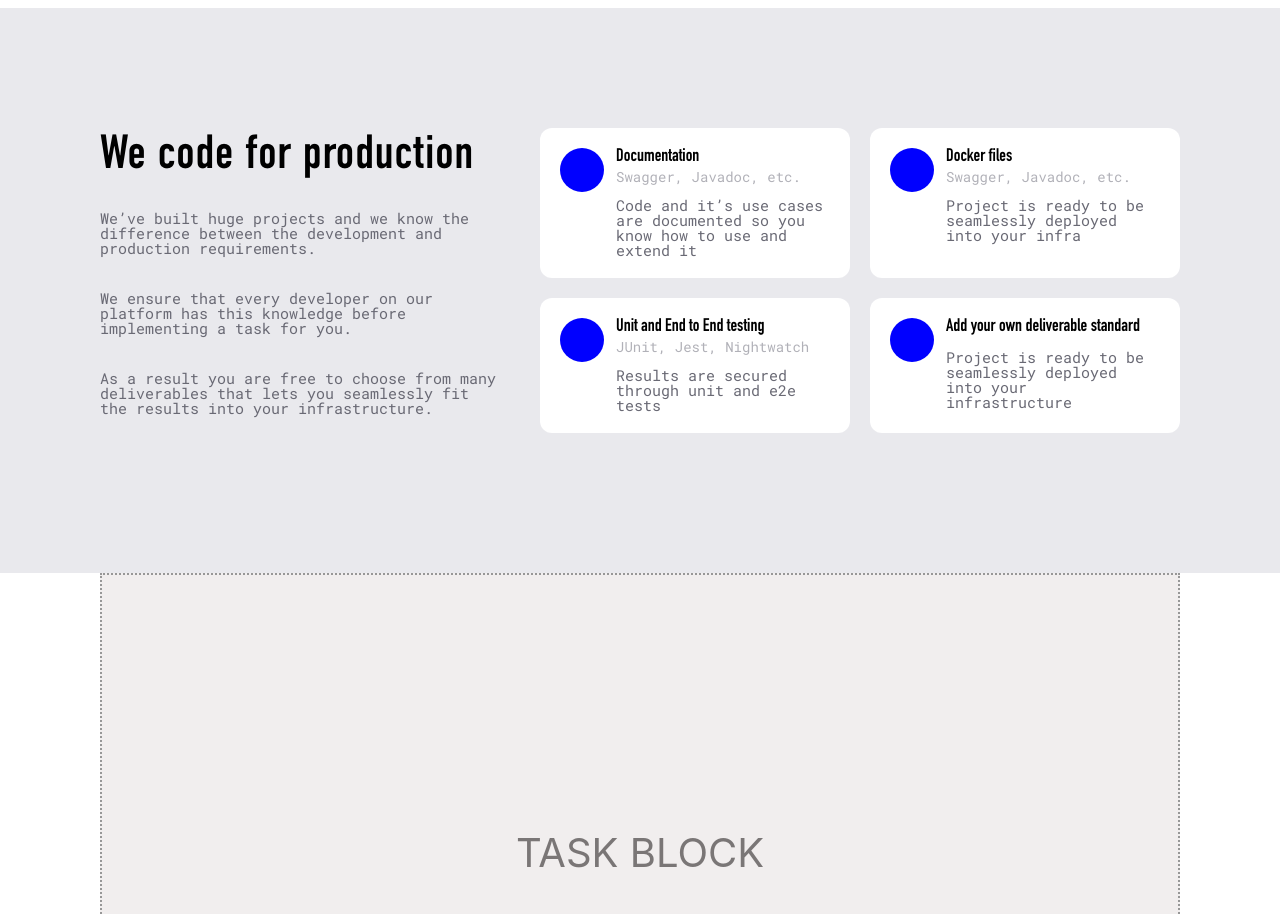
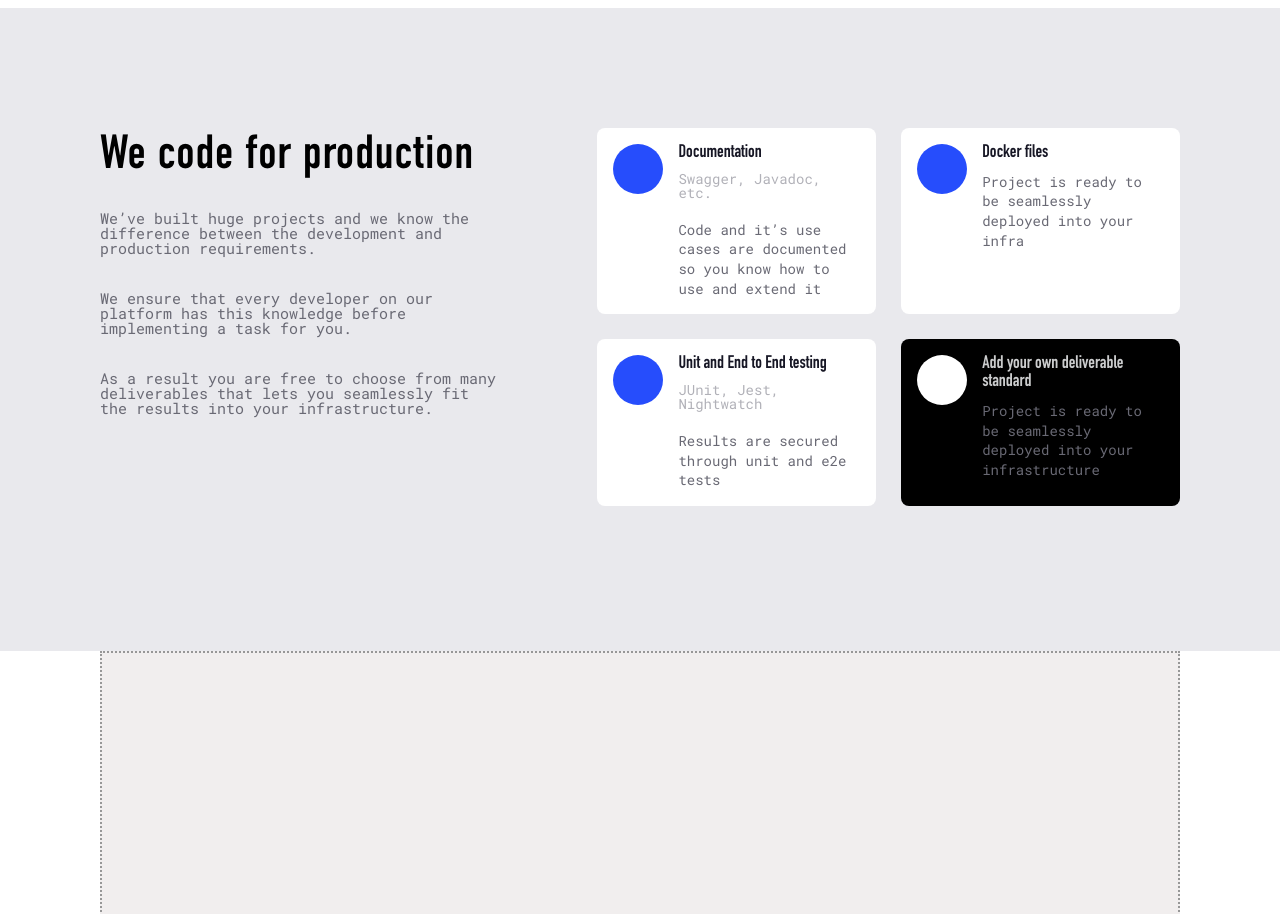
Before and after one commit to Practiq-io/company-landing, a React (Create React App) app: page / in a window 1280 px wide. Shown: the part 780-1694 px from the top of the page. Built offline with nearby package versions, Linux system fonts and the light colour scheme.

Commit message:
Добавил компонент карточек в бок 2

```diff
--- a/src/components/LandingPageBlocks/PromoBlock/PromoBlock.js
+++ b/src/components/LandingPageBlocks/PromoBlock/PromoBlock.js
@@ -1,5 +1,7 @@
 import React from 'react';
 import './PromoBlock.css';
+import PromoCard from './PromoCard/PromoCard';
+import PromoCardCustomize from './PromoCard/PromoCardCustomize/PromoCardCustomize';
 
 const PromoBlock = props => {
     return (
@@ -12,7 +14,7 @@ const PromoBlock = props => {
 
 								<p>We’ve built huge projects and we know the difference between the development and production requirements. </p>
 
-							<p>	We ensure that every developer on our platform has this knowledge before implementing a task for you. </p>
+								<p>	We ensure that every developer on our platform has this knowledge before implementing a task for you. </p>
 
 								<p>As a result you are free to choose from many deliverables that lets you seamlessly fit the results into your infrastructure.</p>
 
@@ -20,8 +22,32 @@ const PromoBlock = props => {
 
 							<div className="card_block">
 
+								<PromoCard
+									title={"Documentation"}
+									subTitle={"Swagger, Javadoc, etc."}
+									textBody={"Code and it’s use cases are documented so you know how to use and extend it"}
+									// imgPath={}
+								/>
+								<PromoCard
+									title={"Docker files"}
+									subTitle={""}
+									textBody={"Project is ready to be seamlessly deployed into your infra"}
+									// imgPath={}
+								/>
+								<PromoCard
+									title={"Unit and End to End testing"}
+									subTitle={"JUnit, Jest, Nightwatch"}
+									textBody={"Results are secured through unit and e2e tests"}
+									// imgPath={}
+								/>
 
-								<div className="card_content">
+								<PromoCardCustomize
+									title={"Add your own deliverable standard"}
+									subTitle={""}
+									textBody={"Project is ready to be seamlessly deployed into your infrastructure"}
+									// pic={}
+								/>
+								{/* <div className="card_content">
 									<div className="img">
 										<div className="image">
 
@@ -71,7 +97,7 @@ const PromoBlock = props => {
 
 										<p>Project is ready to be seamlessly deployed into your infrastructure</p>
 									</div>
-								</div>
+								</div> */}
 							</div>
 						</div>
         </section>
--- /dev/null
+++ b/src/components/LandingPageBlocks/PromoBlock/PromoCard/PromoCard.css
@@ -0,0 +1,50 @@
+.promo-card-body {
+    padding: 1em;
+    background: white;
+    display: flex;
+    border-radius: 8px;
+    max-width: 41%;
+    margin: 0 0 25px 25px;
+}
+
+.promo-card-img-box {
+    padding: 0 15px 0 0;
+    display: flex;
+}
+
+.promo-card-text-box {
+    display: flex;
+    flex-direction: column;
+}
+
+.pc-img {
+    width: 50px;
+    height: 50px;
+    border-radius: 50%;
+    background: rgb(38, 77, 252);
+    display: flex;
+    justify-content: center;
+    align-items: center;
+    color: white;
+}
+
+.pc-title {
+    font-size: 18px;
+    font-family: 'DINE-1451';
+    color: #171725;
+    margin-bottom: 10px;
+}
+
+.pc-subtitle {
+    margin-bottom: 20px;
+    font-size: 14px;
+    color: #B1B1B8;
+    font-family: 'RobotoMono-Regular';
+}
+
+.pc-text-body {
+    color: #696974;
+    font-size: 14px;
+    font-family: 'RobotoMono-Regular';
+    line-height: 140%;
+}
--- /dev/null
+++ b/src/components/LandingPageBlocks/PromoBlock/PromoCard/PromoCard.js
@@ -0,0 +1,45 @@
+import React from 'react';
+import './PromoCard.css';
+
+const PromoCard = props => {
+
+    let title = null
+    if(props.title){
+        title = <div className="pc-title">
+                     <p>{props.title}</p>
+                </div>
+    }
+
+    let subTitle = null
+    if(props.subTitle){
+        subTitle = <div className="pc-subtitle">
+                        <p>{props.subTitle}</p>
+                    </div>
+    }
+
+    let textBody = null
+    if(props.textBody){
+        textBody = <div className="pc-text-body">
+                        <p>{props.textBody}</p>
+                    </div>
+    }
+
+    return (
+        <div className="promo-card-body">
+
+                <div className="promo-card-img-box">
+                    <div className="pc-img">
+                        <img src={props.imgPath} alt=""/>
+                    </div>
+                </div>
+
+                <div className="promo-card-text-box">
+                    {title}
+                    {subTitle}
+                    {textBody}
+                </div>
+        </div>
+    )
+}
+
+export default PromoCard;
--- /dev/null
+++ b/src/components/LandingPageBlocks/PromoBlock/PromoCard/PromoCardCustomize/PromoCardCustomize.css
@@ -0,0 +1,50 @@
+.promo-card-Customize-body {
+    padding: 1em;
+    background: rgb(0, 0, 0);
+    display: flex;
+    border-radius: 8px;
+    max-width: 41%;
+    margin: 0 0 25px 25px;
+}
+
+.promo-card-Customize-img-box {
+    padding: 0 15px 0 0;
+    display: flex;
+}
+
+.promo-card-Customize-text-box {
+    display: flex;
+    flex-direction: column;
+}
+
+.pc-Customize-img {
+    width: 50px;
+    height: 50px;
+    border-radius: 50%;
+    background: rgb(255, 255, 255);
+    display: flex;
+    justify-content: center;
+    align-items: center;
+    color: white;
+}
+
+.pc-Customize-title {
+    font-size: 18px;
+    font-family: 'DINE-1451';
+    color: #cbcccd;
+    margin-bottom: 10px;
+}
+
+.pc-Customize-subtitle {
+    margin-bottom: 20px;
+    font-size: 14px;
+    color: #B1B1B8;
+    font-family: 'RobotoMono-Regular';
+}
+
+.pc-Customize-text-body {
+    color: #696974;
+    font-size: 14px;
+    font-family: 'RobotoMono-Regular';
+    line-height: 140%;
+}
--- /dev/null
+++ b/src/components/LandingPageBlocks/PromoBlock/PromoCard/PromoCardCustomize/PromoCardCustomize.js
@@ -0,0 +1,45 @@
+import React from 'react';
+import './PromoCardCustomize.css';
+
+const PromoCardCustomize = props => {
+
+    let title = null
+    if(props.title){
+        title = <div className="pc-Customize-title">
+                     <p>{props.title}</p>
+                </div>
+    }
+
+    let subTitle = null
+    if(props.subTitle){
+        subTitle = <div className="pc-Customize-subtitle">
+                        <p>{props.subTitle}</p>
+                    </div>
+    }
+
+    let textBody = null
+    if(props.textBody){
+        textBody = <div className="pc-Customize-text-body">
+                        <p>{props.textBody}</p>
+                    </div>
+    }
+
+    return (
+        <div className="promo-card-Customize-body">
+
+                <div className="promo-card-Customize-img-box">
+                    <div className="pc-Customize-img">
+                        <img src={props.imgPath} alt=""/>
+                    </div>
+                </div>
+
+                <div className="promo-card-Customize-text-box">
+                    {title}
+                    {subTitle}
+                    {textBody}
+                </div>
+        </div>
+    )
+}
+
+export default PromoCardCustomize;
```
